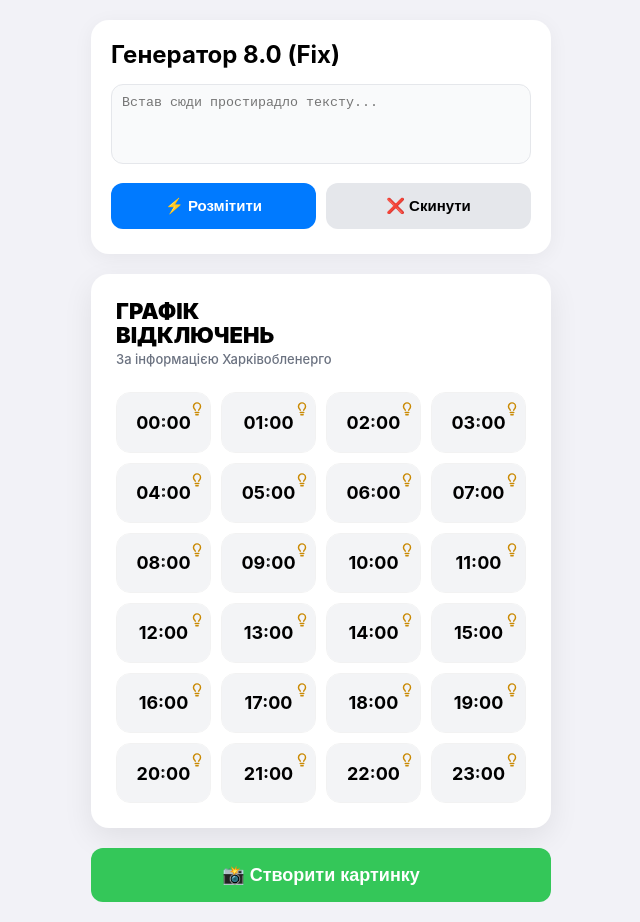
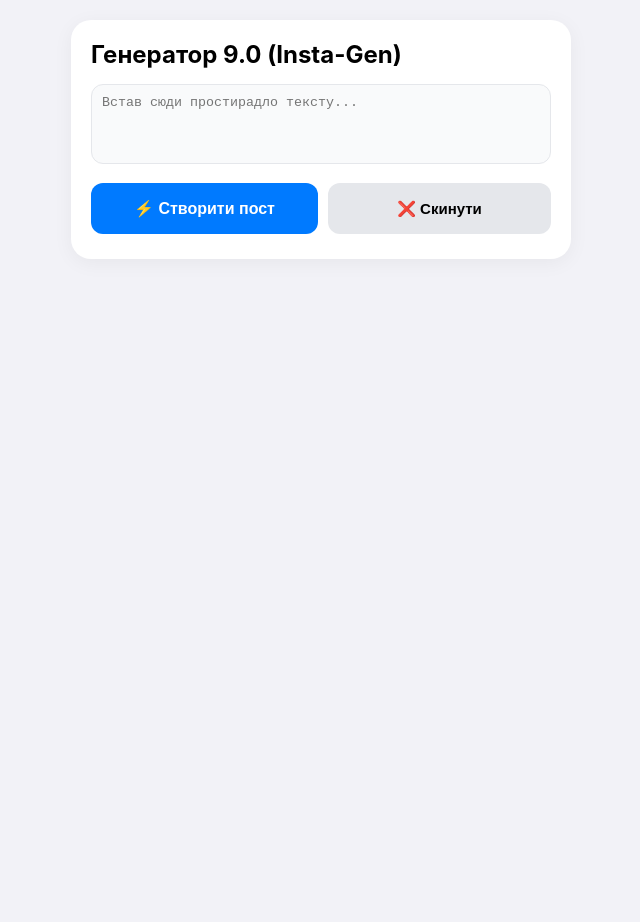
Before and after one commit to bloomsdemos-glitch/valkyblackoutgen, a plain HTML site: page index.html in a window 1280 px wide. Both pictures are taken after a click on the button "❌ Скинути". Shown: the whole page, without its empty margins (319-959 px from the left). After the commit the page ends 800 px from the top, so only its background shows below. Drawn offline with Linux system fonts and the light colour scheme.

Commit message:
Update index.html

```diff
--- a/index.html
+++ b/index.html
@@ -3,14 +3,14 @@
 <head>
     <meta charset="UTF-8">
     <meta name="viewport" content="width=device-width, initial-scale=1.0, maximum-scale=1.0, user-scalable=no">
-    <title>Блекаут-Генератор 8.0 (Final Fix)</title>
+    <title>ВШТ-Генератор Графіку (Insta-Gen)</title>
     <script src="https://html2canvas.hertzen.com/dist/html2canvas.min.js"></script>
     <style>
         :root {
             --bg-app: #f2f2f7;
             --card-bg: #ffffff;
             --text-main: #000000;
-            --radius: 18px;
+            --radius: 20px;
 
             /* === КОЛЬОРИ ГРАФІКУ === */
             --chart-bg: #ffffff;       /* Фон картинки (білий) */
@@ -37,7 +37,7 @@
 
         .app-container {
             width: 100%;
-            max-width: 460px;
+            max-width: 500px; /* ЗБІЛЬШЕНО ШИРИНУ */
             display: flex;
             flex-direction: column;
             gap: 20px;
@@ -76,105 +76,100 @@
         }
         .btn-primary { background: #007aff; color: white; }
         .btn-secondary { background: #e5e7eb; color: var(--text-main); }
-        .btn-success { background: #34c759; color: white; }
 
-        /* === ЗОНА ГЕНЕРАЦІЇ === */
+        /* === ЗОНА ГЕНЕРАЦІЇ (Прихована, використовується для створення скріна) === */
         #captureTarget {
             background-color: var(--chart-bg);
-            padding: 25px;
+            padding: 30px; /* Більше відступів */
             border-radius: var(--radius);
             box-shadow: 0 10px 30px rgba(0,0,0,0.08);
+            /* Ми не ховаємо її через display:none, бо html2canvas тоді не спрацює.
+               Ми її просто не показуємо юзеру в звичайному потоці. */
+            position: absolute;
+            left: -9999px;
+            top: 0;
+            width: 500px; /* Фіксована ширина для рендеру */
+            box-sizing: border-box;
         }
 
         .header-row {
-            display: flex; justify-content: space-between; align-items: flex-start; margin-bottom: 25px;
+            display: flex; justify-content: space-between; align-items: flex-start; margin-bottom: 30px;
         }
-        .header-title { font-size: 22px; font-weight: 900; text-transform: uppercase; line-height: 1.1; }
-        .header-subtitle { font-size: 13px; color: #6b7280; font-weight: 500; margin-top: 4px; }
-        .logo-fixed { height: 45px; width: auto; object-fit: contain; }
+        .header-title { font-size: 24px; font-weight: 900; text-transform: uppercase; line-height: 1.1; }
+        .header-subtitle { font-size: 14px; color: #6b7280; font-weight: 500; margin-top: 5px; }
+        .logo-fixed { height: 50px; width: auto; object-fit: contain; }
 
         .grid-container {
             display: grid;
             grid-template-columns: repeat(4, 1fr);
-            gap: 10px;
+            gap: 12px; /* Більший проміжок */
         }
 
-        /* ПЛИТКА ГОДИНИ */
+        /* ПЛИТКА ГОДИНИ (БІЛЬША) */
         .hour-box {
             position: relative;
             aspect-ratio: 1.6/1;
-            border-radius: 14px;
+            border-radius: 16px; /* Більше закруглення */
             font-weight: 700;
-            font-size: 18px; /* Шрифт трохи більший */
+            font-size: 20px; /* ЗБІЛЬШЕНО ШРИФТ */
             cursor: pointer;
             user-select: none;
-            overflow: hidden; /* Важливо для обрізки фону */
+            overflow: hidden;
             border: 1px solid rgba(0,0,0,0.05);
-            /* Фон задається через дочірній елемент .bg-layer */
         }
 
         /* ШАР ФОНУ */
         .bg-layer {
             position: absolute; top: 0; left: 0; width: 100%; height: 100%;
             z-index: 1;
-            transition: all 0.1s;
         }
 
-        /* ШАРИ ТЕКСТУ (для половинок) */
+        /* ШАРИ ТЕКСТУ */
         .split-text {
             position: absolute; top: 0; left: 0; width: 100%; height: 100%;
             display: flex; justify-content: center; align-items: center;
-            z-index: 3; /* Текст поверх фону */
+            z-index: 3;
         }
-        /* Обрізаємо тексти рівно посередині */
         .text-left { clip-path: polygon(0 0, 50% 0, 50% 100%, 0 100%); }
         .text-right { clip-path: polygon(50% 0, 100% 0, 100% 100%, 50% 100%); }
 
-        /* ІКОНКА (Фікс розміру і позиції) */
+        /* ІКОНКА */
         .icon-container {
             position: absolute;
-            top: 6px;
-            right: 6px;
-            width: 14px; /* Маленький розмір */
-            height: 14px;
-            z-index: 4; /* Поверх усього */
+            top: 8px;  /* Відсунув трохи */
+            right: 8px; /* Відсунув трохи */
+            width: 15px;
+            height: 15px;
+            z-index: 4;
         }
 
         /* === СТАНИ === */
-
-        /* 1. СВІТЛО Є */
         .status-on .bg-layer { background-color: var(--tile-bg-on); }
         .status-on .split-text { color: var(--text-on); }
 
-        /* 2. СВІТЛА НЕМА (Чорний) */
         .status-off { border-color: transparent; }
         .status-off .bg-layer { background-color: var(--tile-bg-off); }
         .status-off .split-text { color: var(--text-off); }
 
-        /* 3. ВИМИКАЮТЬ (Світло -> Чорно) */
         .status-start-half { border-color: transparent; }
-        .status-start-half .bg-layer {
-            background: linear-gradient(90deg, var(--tile-bg-on) 50%, var(--tile-bg-off) 50%);
-        }
+        .status-start-half .bg-layer { background: linear-gradient(90deg, var(--tile-bg-on) 50%, var(--tile-bg-off) 50%); }
         .status-start-half .text-left { color: var(--text-on); }
         .status-start-half .text-right { color: var(--text-off); }
 
-        /* 4. ВМИКАЮТЬ (Чорно -> Світло) */
         .status-end-half { border-color: transparent; }
-        .status-end-half .bg-layer {
-            background: linear-gradient(90deg, var(--tile-bg-off) 50%, var(--tile-bg-on) 50%);
-        }
+        .status-end-half .bg-layer { background: linear-gradient(90deg, var(--tile-bg-off) 50%, var(--tile-bg-on) 50%); }
         .status-end-half .text-left { color: var(--text-off); }
         .status-end-half .text-right { color: var(--text-on); }
 
 
         /* БЛОК З ГОТОВОЮ КАРТИНКОЮ */
         #outputContainer {
-            display: none; background: var(--card-bg); padding: 10px;
+            display: none; /* Сховано до генерації */
+            background: var(--card-bg); padding: 15px;
             border-radius: var(--radius); box-shadow: 0 10px 30px rgba(0,0,0,0.1); text-align: center;
         }
         #generatedImage { width: 100%; height: auto; border-radius: 12px; display: block; }
-        .output-hint { font-size: 13px; color: #6b7280; margin-top: 10px; margin-bottom: 5px;}
+        .output-hint { font-size: 14px; font-weight: 500; color: #6b7280; margin-top: 15px; margin-bottom: 5px;}
         .copy-area { display: none; margin-top: 20px; }
     </style>
 </head>
@@ -182,10 +177,10 @@
 
     <div class="app-container">
         <div class="card">
-            <h2 style="margin:0 0 15px 0; color:var(--text-main);">Генератор 8.0 (Fix)</h2>
+            <h2 style="margin:0 0 15px 0; color:var(--text-main);">Генератор 9.0 (Insta-Gen)</h2>
             <textarea id="rawText" placeholder="Встав сюди простирадло тексту..."></textarea>
             <div class="btn-group">
-                <button class="btn-primary" onclick="processData()">⚡ Розмітити</button>
+                <button class="btn-primary" style="padding: 16px; font-size: 16px;" onclick="processDataAndGenerate()">⚡ Створити пост</button>
                 <button class="btn-secondary" onclick="clearAll()">❌ Скинути</button>
             </div>
             <div id="debug" style="color:red; font-size:12px; margin-top:5px; text-align:center;"></div>
@@ -202,11 +197,9 @@
             <div class="grid-container" id="grid"></div>
         </div>
 
-        <button id="genBtn" class="btn-success" style="width:100%; padding: 16px; font-size: 18px;" onclick="generateImageOutput()">📸 Створити картинку</button>
-
         <div id="outputContainer">
-            <p class="output-hint">👇 Затисни або клікни ПКМ, щоб скопіювати 👇</p>
             <img id="generatedImage" src="">
+            <p class="output-hint">☝️ Затисни картинку, щоб скопіювати</p>
         </div>
 
         <div class="card copy-area" id="copyCard">
@@ -224,7 +217,6 @@
         const captureTarget = document.getElementById('captureTarget');
         const outputContainer = document.getElementById('outputContainer');
         const generatedImage = document.getElementById('generatedImage');
-        const genBtn = document.getElementById('genBtn');
 
         let hoursStatus = new Array(24).fill('on');
         const clocks = ['🕛', '🕐', '🕑', '🕒', '🕓', '🕔', '🕕', '🕖', '🕗', '🕘', '🕙', '🕚'];
@@ -239,24 +231,16 @@
                 const div = document.createElement('div');
                 div.className = 'hour-box';
                 const timeStr = i.toString().padStart(2, '0') + ":00";
-                // Нова структура: Фон окремо, Текст окремо (двічі, для обрізки), Іконка окремо
                 div.innerHTML = `
                     <div class="bg-layer"></div>
                     <div class="split-text text-left">${timeStr}</div>
                     <div class="split-text text-right">${timeStr}</div>
                     <div class="icon-container"></div>
                 `;
-                div.onclick = () => cycleState(i);
+                // div.onclick = () => cycleState(i); // Ручне редагування вимкнено для швидкості
                 grid.appendChild(div);
             }
             renderAll();
-        }
-
-        function cycleState(i) {
-            const states = ['on', 'off', 'start-half', 'end-half'];
-            let nextIdx = (states.indexOf(hoursStatus[i]) + 1) % states.length;
-            hoursStatus[i] = states[nextIdx];
-            renderSingle(i);
         }
 
         function renderSingle(idx) {
@@ -273,10 +257,12 @@
 
         function renderAll() { for(let i=0; i<24; i++) renderSingle(i); }
 
-        function processData() {
-            showHtmlView();
+        // === ГОЛОВНА ФУНКЦІЯ (ОБ'ЄДНАНА) ===
+        function processDataAndGenerate() {
             const text = document.getElementById('rawText').value;
             debug.textContent = "";
+
+            // 1. Парсинг даних
             const dateRegex = /(\d{1,2})\s+(січня|лютого|березня|квітня|травня|червня|липня|серпня|вересня|жовтня|листопада|грудня)/i;
             const dateMatch = text.match(dateRegex);
             let dateStr = "СЬОГОДНІ";
@@ -302,7 +288,14 @@
             });
 
             renderAll();
+
+            // 2. Підготовка тексту
             resultTextArea.value = `⚡️💡 ГРАФІК ВІДКЛЮЧЕНЬ НА ${dateStr}\n\n${textIntervals.join('\n')}\n\nХарківобленерго`;
+
+            // 3. Генерація картинки (автоматично)
+            generateImageOutput();
+
+            // 4. Показ результатів
             copyCard.style.display = 'block';
         }
 
@@ -324,8 +317,8 @@
             hoursStatus.fill('on');
             renderAll();
             copyCard.style.display = 'none';
+            outputContainer.style.display = 'none'; // Ховаємо картинку
             dateDisplay.innerHTML = 'ГРАФІК<br>ВІДКЛЮЧЕНЬ';
-            showHtmlView();
         }
 
         function copyText() {
@@ -333,8 +326,7 @@
         }
 
         function generateImageOutput() {
-            genBtn.style.display = 'none';
-            // Використовуємо трохи нижчий scale, якщо попередній глючив
+            // Робимо скрін прихованого елемента
             html2canvas(captureTarget, {
                 scale: 2,
                 backgroundColor: "#ffffff",
@@ -342,15 +334,8 @@
                 useCORS: true
             }).then(canvas => {
                 generatedImage.src = canvas.toDataURL('image/png');
-                outputContainer.style.display = 'block';
-                captureTarget.style.display = 'none';
+                outputContainer.style.display = 'block'; // Показуємо результат
             });
-        }
-
-        function showHtmlView() {
-            outputContainer.style.display = 'none';
-            captureTarget.style.display = 'block';
-            genBtn.style.display = 'block';
         }
 
         initGrid();
```
